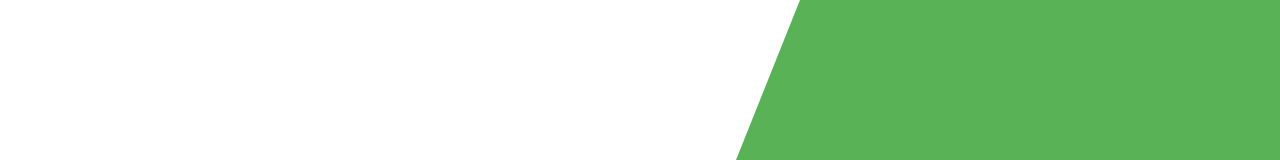
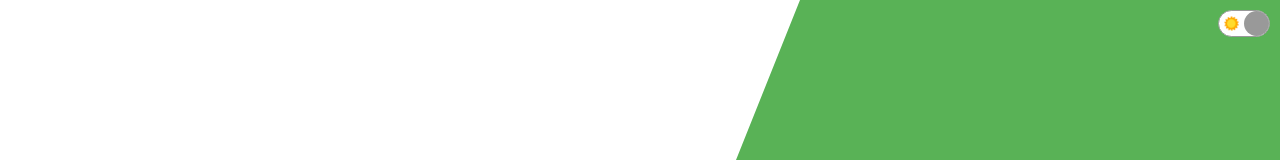
Before and after one commit to JK1320/portfolio, a React (Create React App) app: page / in a window 1280 px wide. Shown: the top 160 px of the page. Built offline with nearby package versions, Linux system fonts and the light colour scheme.

Commit message:
added dark mode toggle

```diff
--- a/src/App.jsx
+++ b/src/App.jsx
@@ -1,12 +1,17 @@
+import { useContext } from "react";
 import About from "./components/about/About";
 import Contact from "./components/contact/Contact";
 import Intro from "./components/intro/Intro";
 import ProductList from "./components/productList/ProductList";
 import Toggle from "./components/toggle/Toggle";
+import { ThemeContext } from "./context";
 
 
 const App = () => {
-  return <div>
+const theme = useContext(ThemeContext);
+const darkMode = theme.state.darkMode;
+
+  return <div style={{backgroundColor: darkMode ? "#222" : "White", color: darkMode && "white"}}>
     <Toggle />
   <Intro />
   <About />
--- a/src/components/contact/Contact.jsx
+++ b/src/components/contact/Contact.jsx
@@ -1,9 +1,12 @@
-import React, { useRef, useState } from 'react';
+import React, { useContext, useRef, useState } from 'react';
 import "./contact.css";
 import emailjs from 'emailjs-com';
+import { ThemeContext } from '../../context';
 
 const Contact = () => {
     const formRef = useRef();
+    const theme = useContext(ThemeContext);
+const darkMode = theme.state.darkMode;
 // const [done, setDone] = useState(false);
 
 
@@ -62,10 +65,10 @@
                         <b>What's your story?</b> Get in touch. Looking for full stack role.
                     </p>
                     <form ref={formRef} onSubmit={handleSubmit}>
-                        <input type="text" name="user_name" id="" placeholder="Name" />
-                         <input type="text" name="user_subject" id="" placeholder="Subject" />
-                          <input type="text" name="user_email" id="" placeholder="Email" />
-                          <textarea name="message" id="" cols="" rows="5" placeholder="Message"></textarea>
+                        <input style={{backgroundColor: darkMode && "#333"}} type="text" name="user_name" id="" placeholder="Name" />
+                         <input style={{backgroundColor: darkMode && "#333"}} type="text" name="user_subject" id="" placeholder="Subject" />
+                          <input style={{backgroundColor: darkMode && "#333"}} type="text" name="user_email" id="" placeholder="Email" />
+                          <textarea style={{backgroundColor: darkMode && "#333"}} name="message" id="" cols="" rows="5" placeholder="Message"></textarea>
                           <button>Submit</button>
                           {/* {done && "Thank you..."} */}
                     </form>
--- a/src/components/toggle/Toggle.jsx
+++ b/src/components/toggle/Toggle.jsx
@@ -1,12 +1,22 @@
-import React from 'react';
+import React, { useContext } from 'react';
 import "./toggle.css";
+import Moon from "../../img/moon.png";
+import Sun from "../../img/sun.png";
+import { ThemeContext } from '../../context';
 
 const Toggle = () => {
+const theme = useContext(ThemeContext);
+
+const handleClick = () => {
+  theme.dispatch({type: "TOGGLE"})
+}
     return (
-        <div className="t">
-
-        </div>
-    )
+      <div className="t">
+        <img src={Sun} alt="sun image" className="t-icon" />
+        <img src={Moon} alt="moon image" className="t-icon" />
+        <div onClick={handleClick} className="t-button" style={{left: theme.state.darkMode ? 0 : 25}}></div>
+      </div>
+    );
 }
 
 export default Toggle
--- a/src/components/toggle/toggle.css
+++ b/src/components/toggle/toggle.css
@@ -0,0 +1,28 @@
+.t {
+    width: 50px;
+    height: 25px;
+    border-radius: 20px;
+    border: 1px solid #999;
+    background-color: white;
+    position: fixed;
+    top: 10px;
+    right: 10px;
+    z-index: 999;
+    display: flex;
+    align-items: center;
+    justify-content: space-around;
+}
+
+.t-icon {
+    width: 15px;
+    height: 15px;
+}
+
+.t-button {
+    width: 25px;
+    height: 25px;
+    border-radius: 50%;
+    background-color: #999;
+    position: absolute;
+    cursor: pointer;
+}
--- /dev/null
+++ b/src/context.js
@@ -0,0 +1,25 @@
+//context api
+import { createContext, useReducer } from "react";
+
+export const ThemeContext = createContext();
+
+const INITIAL_STATE = {darkMode: false};
+
+const themeReducer = (state, action) => {
+switch(action.type){
+    case "TOGGLE":
+        return {darkMode: !state.darkMode};
+        default:
+            return state;
+}
+}
+
+export const ThemeProvider = (props) => {
+  const [state, dispatch] = useReducer(themeReducer, INITIAL_STATE);
+
+  return (
+    <ThemeContext.Provider value={{state, dispatch}}>
+      {props.children}
+    </ThemeContext.Provider>
+  );
+}
--- a/src/index.js
+++ b/src/index.js
@@ -1,10 +1,13 @@
 import React from 'react';
 import ReactDOM from 'react-dom';
 import App from './App';
+import { ThemeProvider } from './context';
 
 ReactDOM.render(
   <React.StrictMode>
-    <App />
+    <ThemeProvider>
+      <App />
+    </ThemeProvider>
   </React.StrictMode>,
-  document.getElementById('root')
+  document.getElementById("root")
 );
```
Also changed, not shown: src/img/moon.png (added), src/img/sun.png (added).
